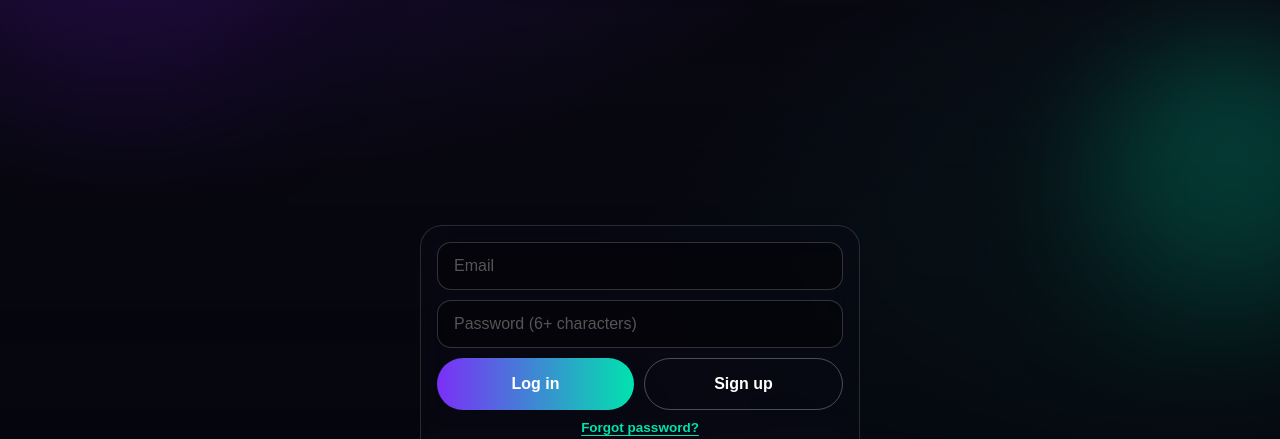
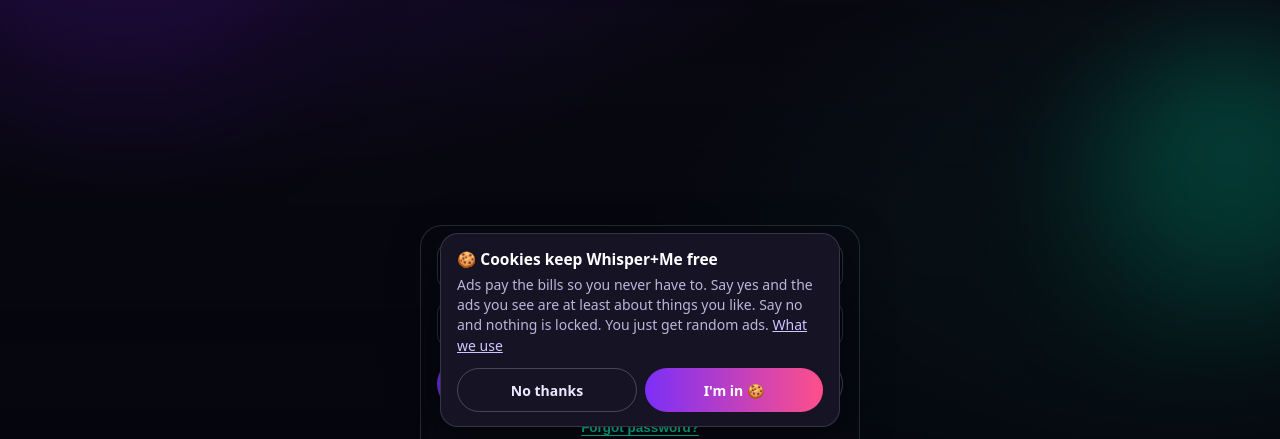
Before and after one commit to Pariisway/whisper-plus-me, a plain HTML site: page public/index.html in a window 1280 px wide. Shown: the part 361-800 px from the top of the page. Drawn offline with Linux system fonts and the light colour scheme; no server answers.

Commit message:
Safety net + cookie choice

```diff
--- a/public/contact.js
+++ b/public/contact.js
@@ -34,3 +34,54 @@
 /* 🤝 Opened from a partner's link (?via=CODE)? Count the visit once and keep the code on every
    link to the rest of the site, so the partner gets credit wherever the visitor goes next. */
 (function(){try{var q=new URLSearchParams(location.search),v=(q.get("via")||"").toLowerCase().replace(/[^a-z0-9-]/g,"").slice(0,20);if(!v)return;if(!q.get("vc")){var k="wpmViaPing_"+v,d=false;try{d=!!sessionStorage.getItem(k);sessionStorage.setItem(k,"1")}catch(e){}if(!d)fetch("/go/"+v+"/ping",{keepalive:true}).catch(function(){})}var fix=function(){[].forEach.call(document.querySelectorAll("a[href]"),function(a){try{var u=new URL(a.getAttribute("href"),location.href);if(u.origin!==location.origin||/^\/go\//.test(u.pathname)||u.searchParams.has("via")||/\.(png|jpe?g|webp|xml|txt|mp4|pdf)$/i.test(u.pathname))return;u.searchParams.set("via",v);u.searchParams.set("vc","1");a.href=u.href}catch(e){}})};fix();document.addEventListener("DOMContentLoaded",fix)}catch(e){}})();
+
+/* 🍪 Cookie choice. One small card, asked once, a real yes and a real no.
+   Yes  → nothing changes (Google Analytics + personalized AdSense ads).
+   No   → analytics off, ads still show but aren't based on the visitor.
+   Visitors in Europe get Google's own consent message instead (AdSense → Privacy & messaging),
+   so this card stays out of the way there. Reopen any time: wpmCookies.open()          */
+(function () {
+  var KEY = "wpmCookies", NO = { ad_storage: "denied", ad_user_data: "denied", ad_personalization: "denied", analytics_storage: "denied" },
+      YES = { ad_storage: "granted", ad_user_data: "granted", ad_personalization: "granted", analytics_storage: "granted" };
+  function get() { try { return localStorage.getItem(KEY) || ""; } catch (e) { return ""; } }
+  function apply(v) {
+    try {
+      window.dataLayer = window.dataLayer || [];
+      (function () { window.dataLayer.push(arguments); })("consent", "update", v === "no" ? NO : YES);
+      (window.adsbygoogle = window.adsbygoogle || []).requestNonPersonalizedAds = v === "no" ? 1 : 0;
+      if (window.fbq) window.fbq("consent", v === "no" ? "revoke" : "grant");
+    } catch (e) {}
+  }
+  function close() { var el = document.getElementById("wpmCk"); if (el && el.parentNode) el.parentNode.removeChild(el); }
+  function choose(v) { try { localStorage.setItem(KEY, v); } catch (e) {} apply(v); close(); }
+  function open() {
+    if (document.getElementById("wpmCk")) return;
+    if (!document.getElementById("wpmCkCss")) {
+      var st = document.createElement("style"); st.id = "wpmCkCss";
+      st.textContent = "#wpmCk{position:fixed;left:12px;right:12px;bottom:calc(12px + env(safe-area-inset-bottom,0px));z-index:2147482000;max-width:400px;margin:0 auto;background:#161325;color:#ece8ff;border:1px solid rgba(255,255,255,.14);border-radius:18px;padding:14px 16px;box-shadow:0 16px 48px rgba(0,0,0,.55);font:14px/1.45 system-ui,-apple-system,sans-serif;animation:wpmCkUp .35s ease}"
+        + "@keyframes wpmCkUp{from{transform:translateY(24px);opacity:0}to{transform:none;opacity:1}}@media(prefers-reduced-motion:reduce){#wpmCk{animation:none}}"
+        + "#wpmCk b.t{display:block;font-size:15.5px;margin-bottom:4px;color:#fff}#wpmCk p{margin:0 0 12px;color:#bdb5dc}#wpmCk a{color:#cfc6ff}"
+        + "#wpmCk .r{display:flex;gap:8px}#wpmCk button{flex:1;min-height:44px;border-radius:999px;font:800 14px system-ui,-apple-system,sans-serif;cursor:pointer;padding:0 12px}"
+        + "#wpmCk .y{border:0;background:linear-gradient(90deg,#7b2ff7,#ff4f8b);color:#fff}#wpmCk .n{border:1px solid rgba(255,255,255,.22);background:transparent;color:#ece8ff}";
+      document.head.appendChild(st);
+    }
+    var d = document.createElement("div"); d.id = "wpmCk"; d.setAttribute("role", "dialog"); d.setAttribute("aria-label", "Cookie choice");
+    d.innerHTML = "<b class='t'>🍪 Cookies keep Whisper+Me free</b>"
+      + "<p>Ads pay the bills so you never have to. Say yes and the ads you see are at least about things you like. Say no and nothing is locked. You just get random ads. <a href='/privacy.html#cookies'>What we use</a></p>"
+      + "<div class='r'><button type='button' class='n'>No thanks</button><button type='button' class='y'>I'm in 🍪</button></div>";
+    d.querySelector(".y").onclick = function () { choose("yes"); };
+    d.querySelector(".n").onclick = function () { choose("no"); };
+    document.body.appendChild(d);
+  }
+  window.wpmCookies = { open: open, get: get };
+  var v = get();
+  if (v) apply(v);
+  function start() {
+    if (get()) return;
+    var tz = ""; try { tz = Intl.DateTimeFormat().resolvedOptions().timeZone || ""; } catch (e) {}
+    if (/^(Europe|Atlantic\/(Reykjavik|Canary|Madeira|Azores|Faroe))/.test(tz)) return;   // Google's message handles these
+    if (window.self !== window.top) return;                                                // never inside an embed
+    setTimeout(open, 2500);
+  }
+  if (document.readyState === "loading") document.addEventListener("DOMContentLoaded", start); else start();
+})();
--- a/public/index.html
+++ b/public/index.html
@@ -98,6 +98,7 @@
   <script>
     window.dataLayer = window.dataLayer || [];
     function gtag(){ dataLayer.push(arguments); }
+    try { if (localStorage.getItem('wpmCookies') === 'no') { gtag('consent', 'default', { ad_storage: 'denied', ad_user_data: 'denied', ad_personalization: 'denied', analytics_storage: 'denied' }); (window.adsbygoogle = window.adsbygoogle || []).requestNonPersonalizedAds = 1; } } catch (e) {}
     gtag('js', new Date());
     gtag('config', 'G-3FZCXS1T84', {
       page_title: document.title,
```
Also changed, not shown: public/about.html (+1 -0 lines), public/privacy.html (+2 -1 lines).
